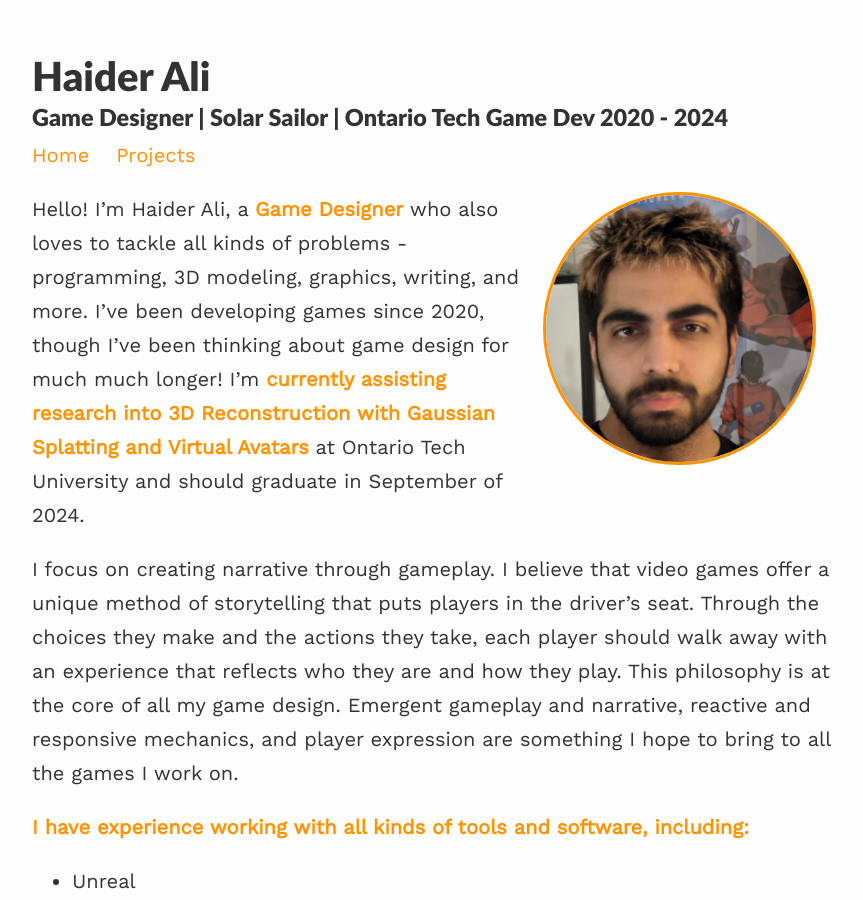
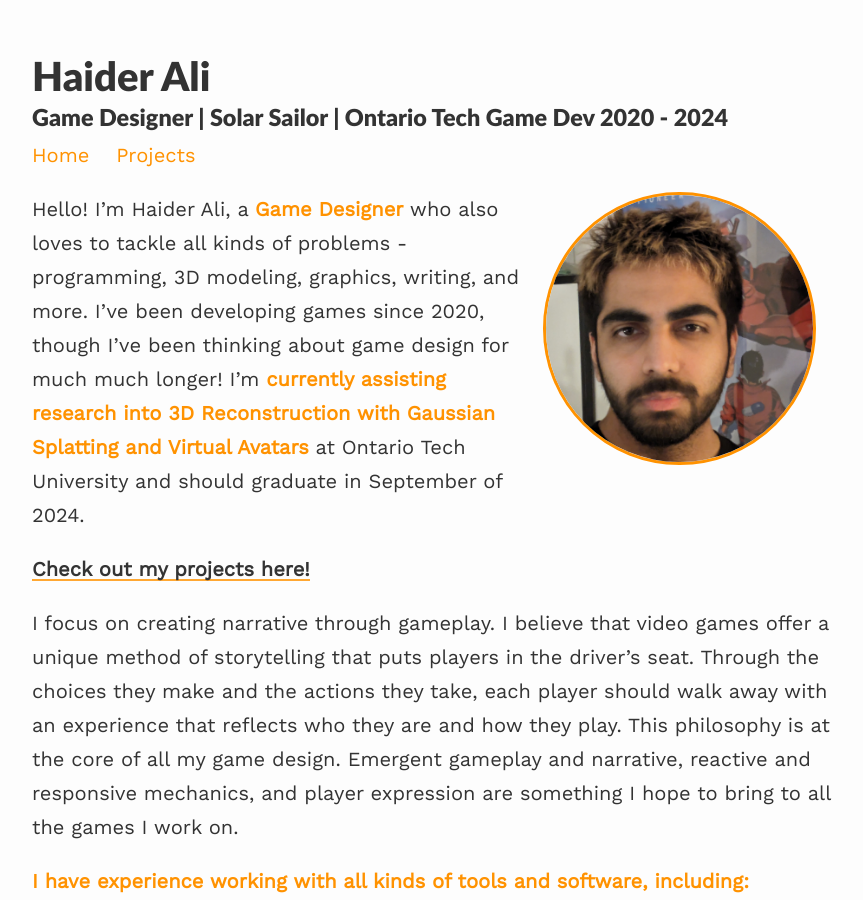
Before and after one commit to sinbadthepoet/sinbadthepoet.github.io, a Jekyll site: the page built from index.md, in a window 1280 px wide and 900 px high. Shown: the whole window, without its empty margins (208-1071 px from the left). Built offline with Jekyll 4.4.1, drawn with Linux system fonts in a browser that asks for light colours; nearby versions of some CDN libraries.

Commit message:
Projects more noticable!

```diff
--- a/index.md
+++ b/index.md
@@ -8,6 +8,8 @@ published: true
 ---
 
 Hello! I'm Haider Ali, a **Game Designer** who also loves to tackle all kinds of problems - programming, 3D modeling, graphics, writing, and more. I've been developing games since 2020, though I've been thinking about game design for much much longer! I'm **currently assisting research into 3D Reconstruction  with Gaussian Splatting and Virtual Avatars** at Ontario Tech University and should graduate in September of 2024.
+
+**[Check out my projects here!](https://sinbadthepoet.github.io/projects/)**
 
 I focus on creating narrative through gameplay. I believe that video games offer a unique method of storytelling that puts players in the driver's seat. Through the choices they make and the actions they take, each player should walk away with an experience that reflects who they are and how they play. This philosophy is at the core of all my game design. Emergent gameplay and narrative, reactive and responsive mechanics, and player expression are something I hope to bring to all the games I work on.
 
```
